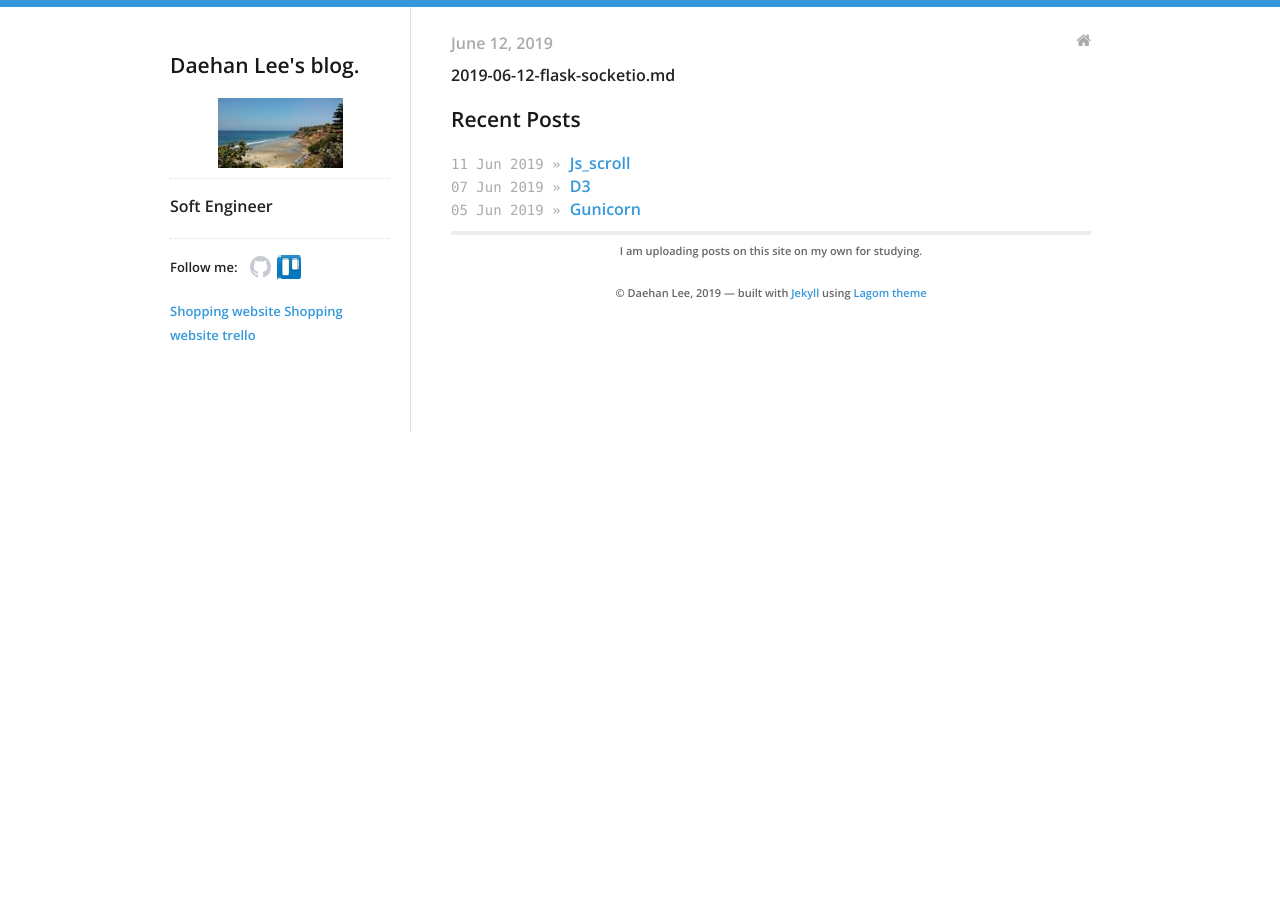
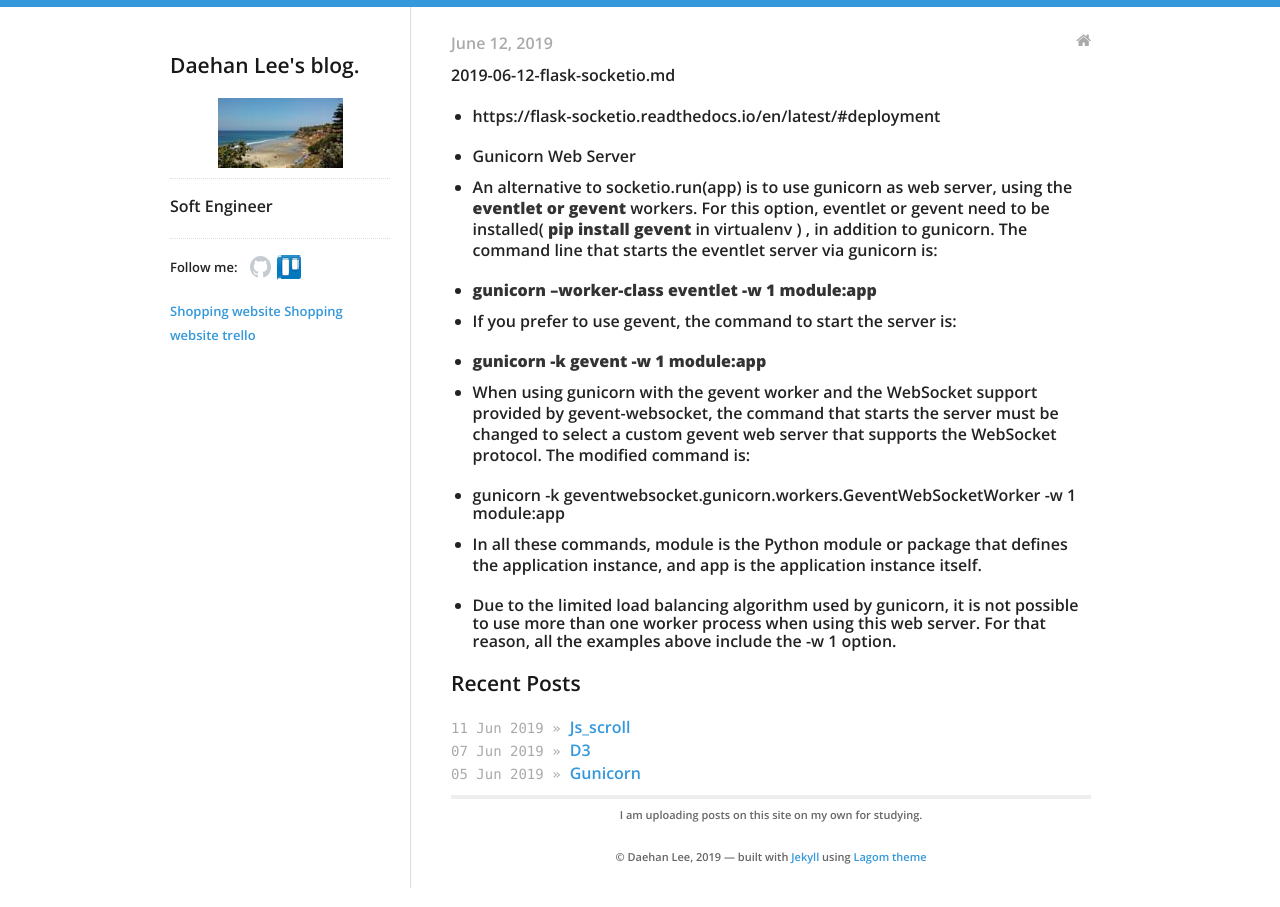
Before and after one commit to daehan0226/Study, a Jekyll site: the page built from _posts/2019-06-12-flask-socketio.md, in a window 1280 px wide. Built offline with Jekyll 4.4.1, drawn with Linux system fonts in a browser that asks for light colours.

Commit message:
Update 2019-06-12-flask-socketio.md

```diff
--- a/_posts/2019-06-12-flask-socketio.md
+++ b/_posts/2019-06-12-flask-socketio.md
@@ -6,3 +6,21 @@ categories:
 ---
 
 2019-06-12-flask-socketio.md
+
+
+
+* https://flask-socketio.readthedocs.io/en/latest/#deployment
+
+* Gunicorn Web Server
+* An alternative to socketio.run(app) is to use gunicorn as web server, using the **eventlet or gevent** workers. For this option, eventlet or gevent need to be installed( **pip install gevent** in virtualenv ) , in addition to gunicorn. The command line that starts the eventlet server via gunicorn is:
+
+* **gunicorn --worker-class eventlet -w 1 module:app**
+* If you prefer to use gevent, the command to start the server is:
+
+* **gunicorn -k gevent -w 1 module:app**
+* When using gunicorn with the gevent worker and the WebSocket support provided by gevent-websocket, the command that starts the server must be changed to select a custom gevent web server that supports the WebSocket protocol. The modified command is:
+
+* gunicorn -k geventwebsocket.gunicorn.workers.GeventWebSocketWorker -w 1 module:app
+* In all these commands, module is the Python module or package that defines the application instance, and app is the application instance itself.
+
+* Due to the limited load balancing algorithm used by gunicorn, it is not possible to use more than one worker process when using this web server. For that reason, all the examples above include the -w 1 option.
```
